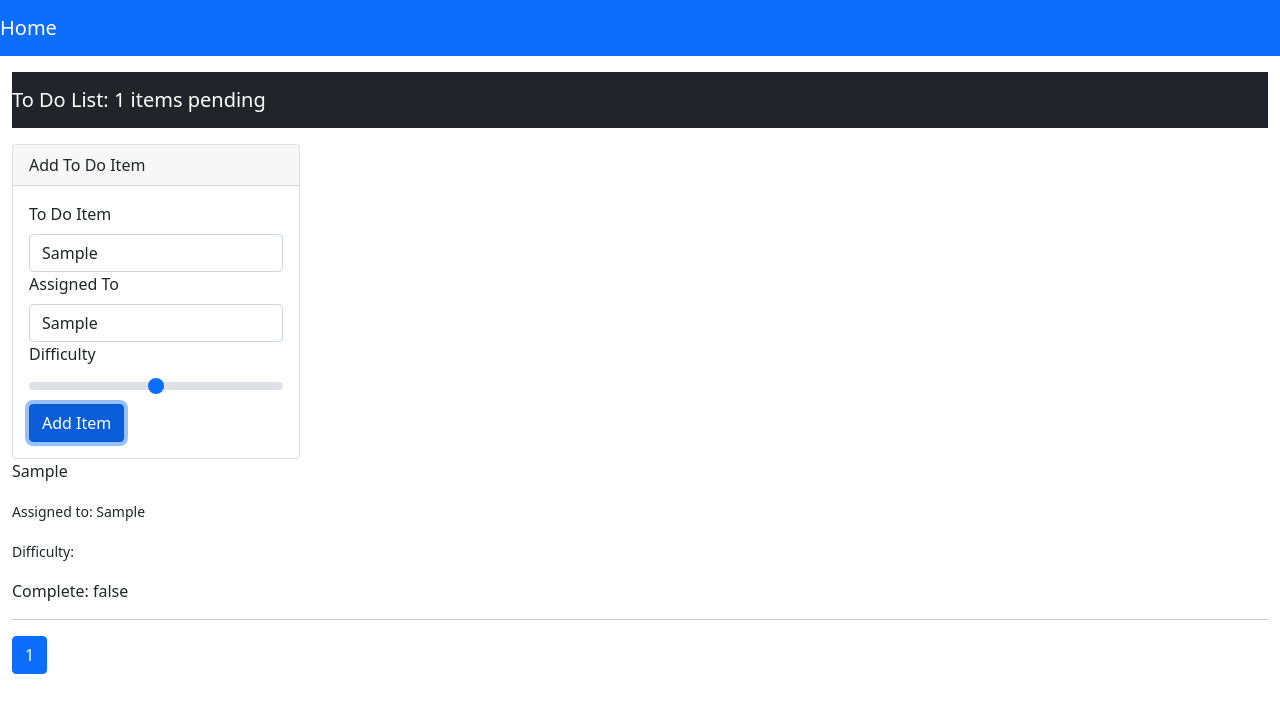
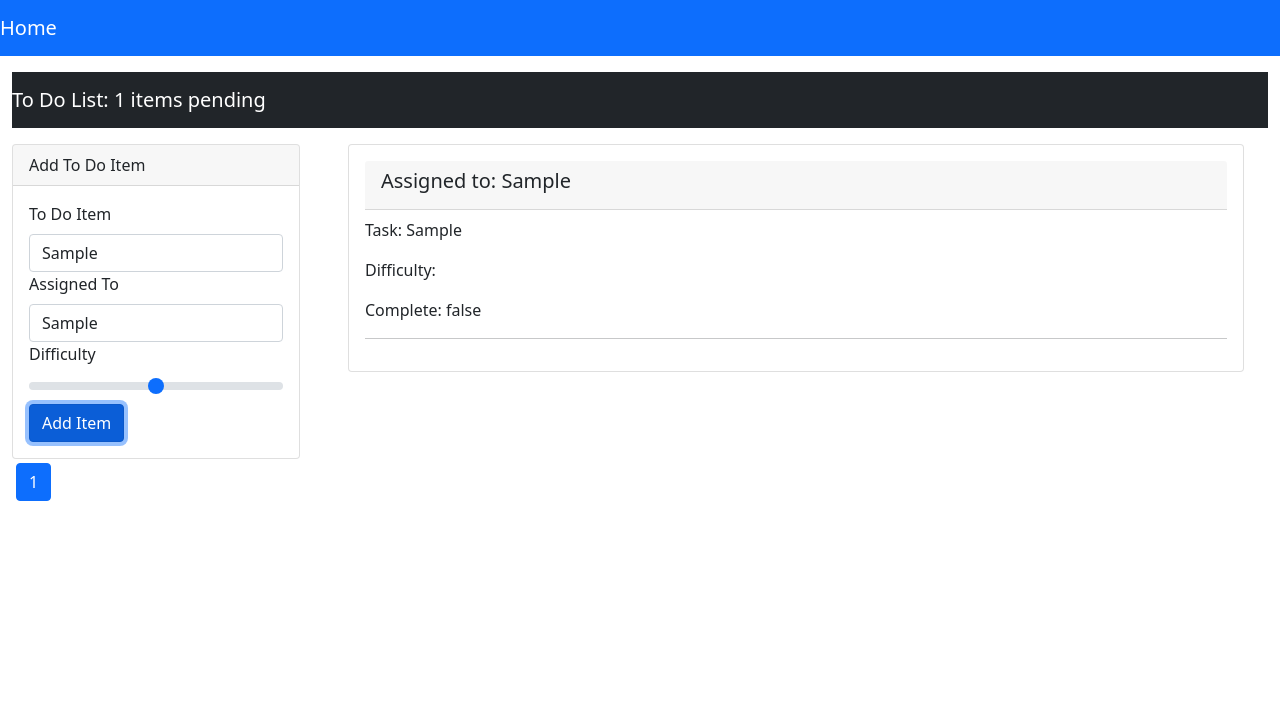
Before and after one commit to markjackson28/todo-app, a React (Create React App) app: page / in a window 1280 px wide. Both pictures are taken after typing "Sample", "Sample" into the empty fields and a click on the button "Add Item". Shown: the top 712 px of the page. Built offline with nearby package versions, Linux system fonts and the light colour scheme.

Commit message:
some styling done

```diff
--- a/src/App.js
+++ b/src/App.js
@@ -12,7 +12,6 @@ const App = () => {
   })
 
   return (
-
     <SettingsContext.Provider value={{ setting, setSetting }}>
       <Header />
       <ToDo />
--- a/src/components/list/list.js
+++ b/src/components/list/list.js
@@ -1,4 +1,5 @@
 import React, { useContext } from 'react';
+import { Card, Container } from 'react-bootstrap';
 import { SettingsContext } from '../../context/settings';
 
 
@@ -6,7 +7,7 @@ import { SettingsContext } from '../../context/settings';
 const TodoList = () => {
   const { setting, setSetting } = useContext(SettingsContext);
 
-  const startIndex =  (setting.pageNumber - 1) * 3;
+  const startIndex = (setting.pageNumber - 1) * 3;
   const pageSlice = setting.list.slice(startIndex, startIndex + setting.maxPageNumber)
 
   function toggleComplete(id) {
@@ -25,17 +26,21 @@ const TodoList = () => {
   }
 
   return (
-    <div>
+    <Container>
       {pageSlice.map((item, index) => (
-        <div key={index}>
-          <p>{item.text}</p>
-          <p><small>Assigned to: {item.assignee}</small></p>
-          <p><small>Difficulty: {item.difficulty}</small></p>
-          <div onClick={() => toggleComplete(item.id)}>Complete: {item.complete.toString()}</div>
-          <hr />
-        </div>
+        <Card key={index}>
+          <Card.Body>
+            <Card.Header>
+              <Card.Title>Assigned to: {item.assignee}</Card.Title>
+            </Card.Header>
+            <Card.Text className="mt-2">Task: {item.text}</Card.Text>
+            <Card.Text>Difficulty: {item.difficulty}</Card.Text>
+            <div onClick={() => toggleComplete(item.id)}>Complete: {item.complete.toString()}</div>
+            <hr />
+          </Card.Body>
+        </Card>
       ))}
-    </div>
+    </Container>
   )
 }
 
--- a/src/components/pages/pages.js
+++ b/src/components/pages/pages.js
@@ -8,7 +8,7 @@ const Pages = () => {
   const pages = [...Array(totalPages).keys()].map(item => item + 1);
   return (
     <div>
-      {pages ? pages.map((item, index) => <Button key={index} onClick={() => setSetting({ ...setting, pageNumber: item })}>{item}</Button>) : null}
+      {pages ? pages.map((item, index) => <Button className="m-1 center" key={index} onClick={() => setSetting({ ...setting, pageNumber: item })}>{item}</Button>) : null}
     </div>
   )
 }
--- a/src/components/todo/todo.js
+++ b/src/components/todo/todo.js
@@ -1,10 +1,9 @@
 import React, { useEffect, useContext } from 'react';
-import { Card, Form, Button, Navbar, Container } from 'react-bootstrap';
+import { Card, Form, Button, Navbar, Container, Row, Col } from 'react-bootstrap';
 import useForm from '../../hooks/form.js';
 import TodoList from '../list/list';
 import { SettingsContext } from '../../context/settings';
 import Pages from '../pages/pages'
-// import { SettingsContext } from '../../App';
 import './todo.css';
 
 import { v4 as uuid } from 'uuid';
@@ -43,7 +42,8 @@ const ToDo = () => {
         <Navbar className="mb-3 mt-3" bg="dark" variant="dark">
           <Navbar.Brand href="#home">To Do List: {setting.incomplete} items pending</Navbar.Brand>
         </Navbar>
-
+        <Row>
+          <Col md="auto">
             <Form onSubmit={handleSubmit}>
               <Card style={{ width: '18rem' }}>
                 <Card.Header>Add To Do Item</Card.Header>
@@ -64,7 +64,11 @@ const ToDo = () => {
                 </Card.Body>
               </Card>
             </Form>
+          </Col>
+          <Col>
             <TodoList />
+          </Col>
+        </Row>
         <Pages />
       </Container>
     </>
```
Also changed, not shown: assets/todo.png (added). Lines whose indentation alone changed are shown as unchanged.
